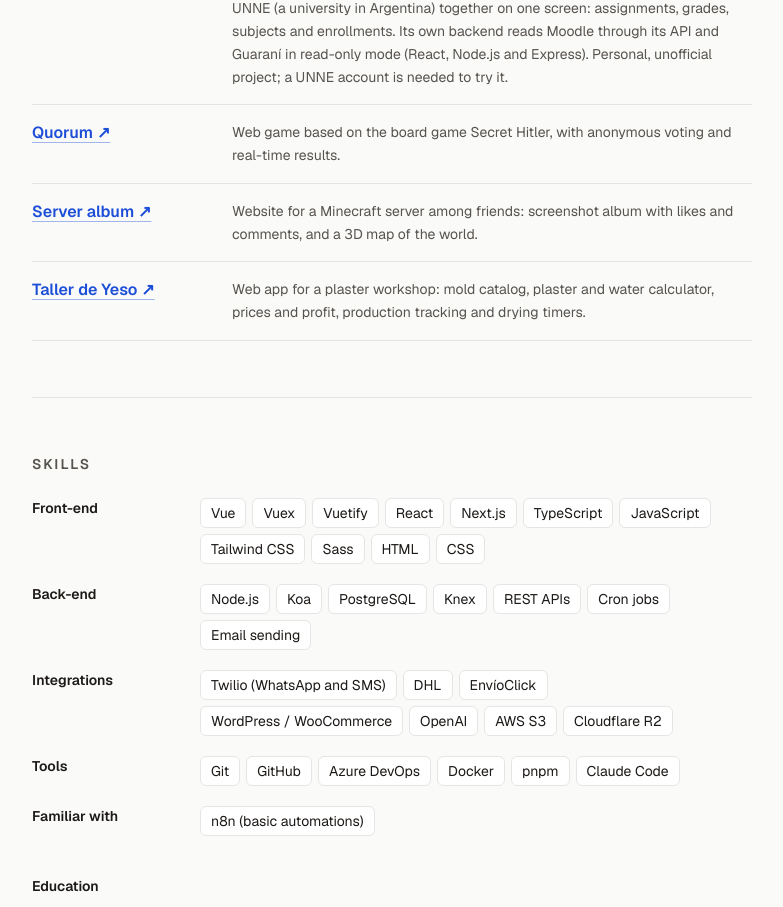
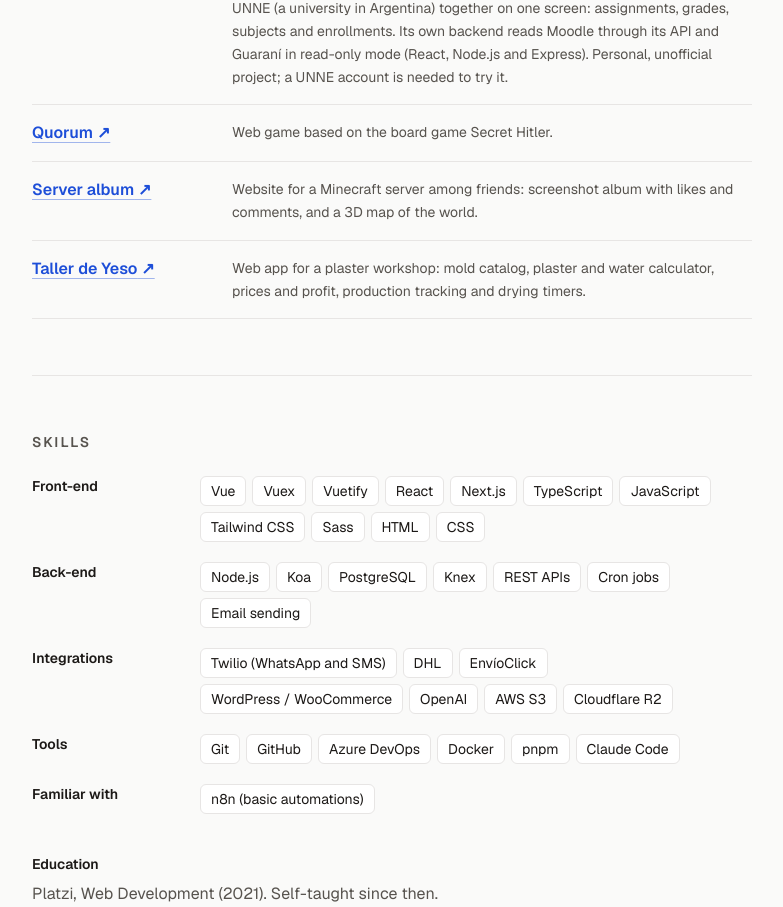
Before and after one commit to GuidoFabianCabrera/guidofabiancabrera.github.io, a Next.js app: page /en in a window 1280 px wide. Shown: the part 2699-3606 px from the top of the page, without its empty margins (248-1031 px from the left). Built offline with nearby package versions, Linux system fonts and the light colour scheme; no server answers.

Commit message:
Corregir enlace y descripción de Quorum

```diff
--- a/src/content/en.ts
+++ b/src/content/en.ts
@@ -109,8 +109,8 @@ export const en: Content = {
       },
       {
         name: "Quorum",
-        summary: "Web game based on the board game Secret Hitler, with anonymous voting and real-time results.",
-        href: "https://quorum.vercel.app",
+        summary: "Web game based on the board game Secret Hitler.",
+        href: "https://quorum-seven-plum.vercel.app",
       },
       {
         name: "Server album",
--- a/src/content/es.ts
+++ b/src/content/es.ts
@@ -111,8 +111,8 @@ export const es: Content = {
       },
       {
         name: "Quorum",
-        summary: "Juego web basado en el juego de mesa Secret Hitler, con votación anónima y resultados en tiempo real.",
-        href: "https://quorum.vercel.app",
+        summary: "Juego web basado en el juego de mesa Secret Hitler.",
+        href: "https://quorum-seven-plum.vercel.app",
       },
       {
         name: "Álbum del server",
```
